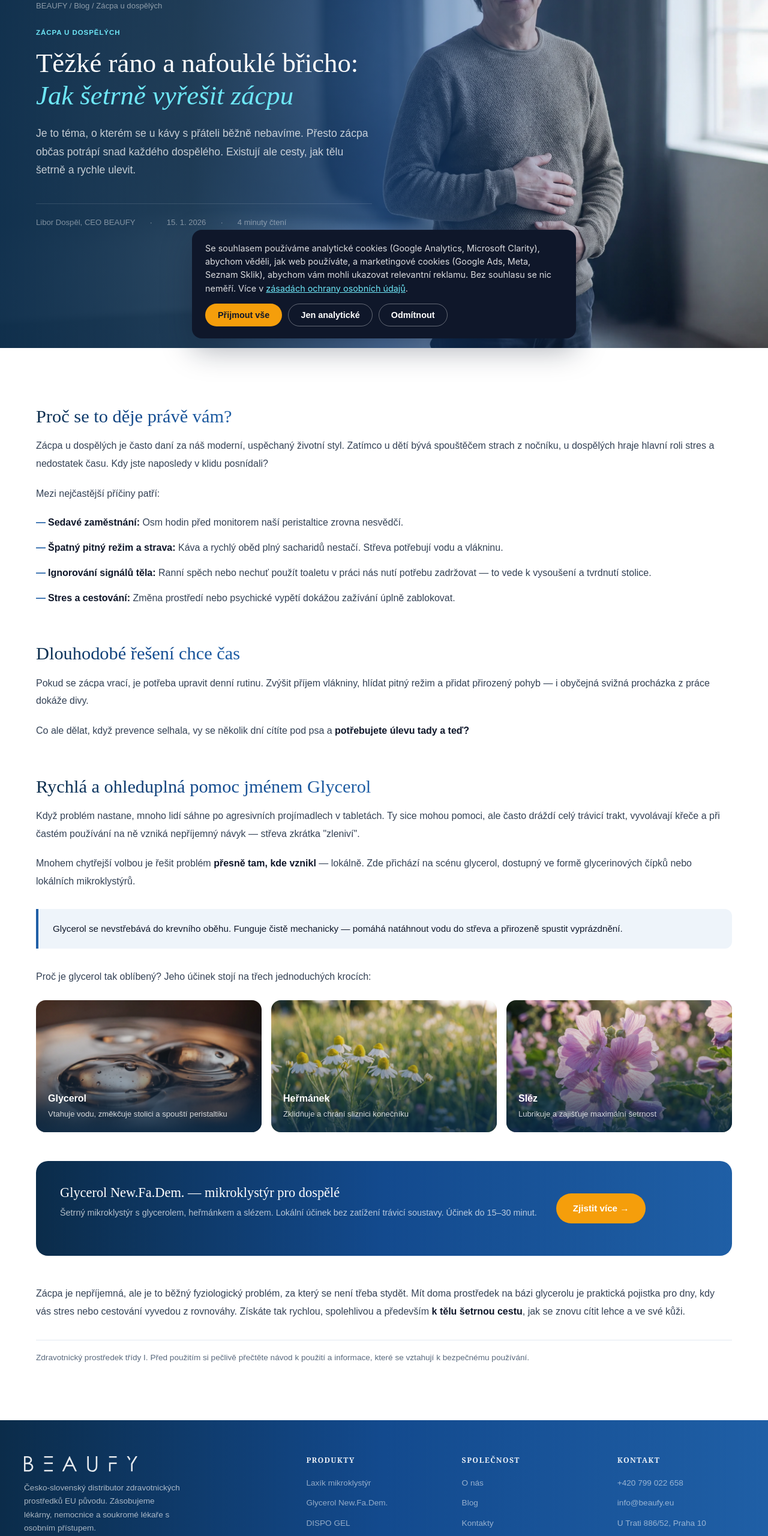
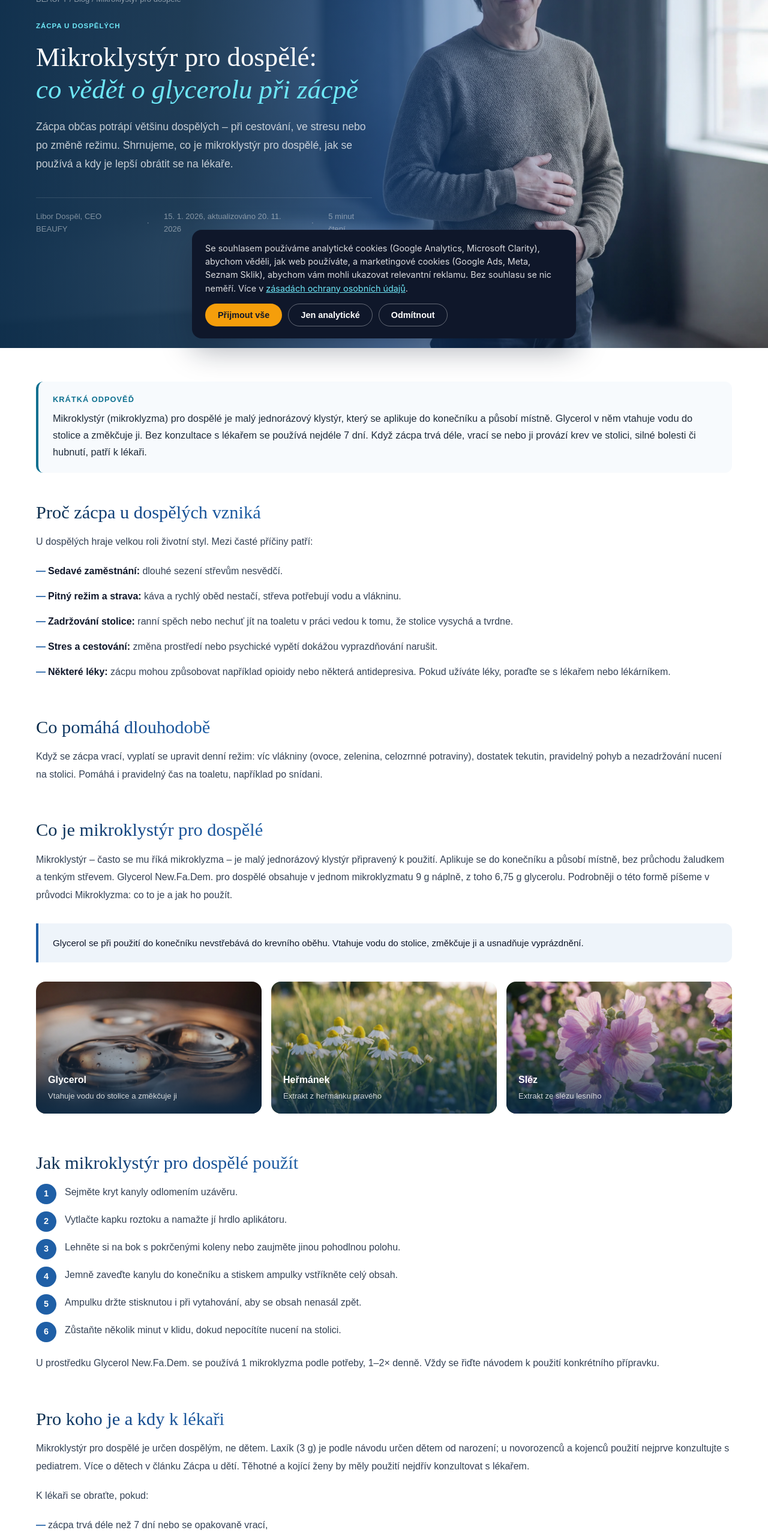
Before and after one commit to LiorD78/beaufy-eu, a plain HTML site: page blog/glycerol-zacpa-u-dospelych/index.html in a window 1280 px wide. Shown: the part 220-2780 px from the top of the page at 60% size. Drawn offline with nearby package versions, Linux system fonts and the light colour scheme; files that its build step writes are made by us from their sources; a web font is replaced by a local one.

Commit message:
Add files via upload

```diff
--- a/blog/glycerol-zacpa-u-dospelych/index.html
+++ b/blog/glycerol-zacpa-u-dospelych/index.html
@@ -4,9 +4,9 @@
   <meta charset="UTF-8">
   <meta name="format-detection" content="telephone=no, date=no, address=no, email=no">
   <meta name="viewport" content="width=device-width, initial-scale=1.0">
-  <title>Těžké ráno a nafouklé břicho: Šetrné řešení zácpy | BEAUFY</title>
-  <meta name="description" content="Zácpa u dospělých je daní za moderní životní styl. Přečtěte si, jak šetrně a rychle ulevit s pomocí glycerolu.">
-  <meta name="keywords" content="zácpa u dospělých, jak vyřešit zácpu, glycerol mikroklystýr, zácpa rychlá pomoc, projímadlo, dospělý zácpa léčba">
+  <title>Mikroklystýr pro dospělé: glycerol při zácpě | BEAUFY</title>
+  <meta name="description" content="Mikroklystýr (mikroklyzma) pro dospělé s glycerolem: jak působí, jak ho použít, pro koho je vhodný a kdy se při zácpě poradit s lékařem.">
+  <meta name="keywords" content="mikroklystýr pro dospělé, mikroklyzma pro dospělé, glycerol mikroklystýr, zácpa u dospělých, Glycerol New.Fa.Dem.">
   <!-- Canonical URL — prevent duplicate content -->
   <link rel="canonical" href="https://www.beaufy.eu/blog/glycerol-zacpa-u-dospelych/">
 
@@ -19,19 +19,19 @@
   <meta property="og:site_name" content="BEAUFY">
   <meta property="og:locale" content="cs_CZ">
   <meta property="og:url" content="https://www.beaufy.eu/blog/glycerol-zacpa-u-dospelych/">
-  <meta property="og:title" content="Těžké ráno a nafouklé břicho: Šetrné řešení zácpy">
-  <meta property="og:description" content="Zácpa u dospělých je daní za moderní životní styl. Přečtěte si, jak šetrně a rychle ulevit s pomocí glycerolu.">
+  <meta property="og:title" content="Mikroklystýr pro dospělé: glycerol při zácpě">
+  <meta property="og:description" content="Mikroklystýr (mikroklyzma) pro dospělé s glycerolem: jak působí, jak ho použít, pro koho je vhodný a kdy se při zácpě poradit s lékařem.">
   <meta property="og:image" content="https://www.beaufy.eu/blog/img/glycerol-hero.jpg">
-  <meta property="og:image:alt" content="Glycerol mikroklystýr pro dospělé — řešení zácpy">
+  <meta property="og:image:alt" content="Glycerol mikroklystýr pro dospělé">
   <meta property="og:image:width" content="1920">
   <meta property="og:image:height" content="1072">
 
   <!-- Twitter Card -->
   <meta name="twitter:card" content="summary_large_image">
-  <meta name="twitter:title" content="Těžké ráno a nafouklé břicho: Šetrné řešení zácpy">
-  <meta name="twitter:description" content="Zácpa u dospělých je daní za moderní životní styl. Přečtěte si, jak šetrně a rychle ulevit s pomocí glycerolu.">
+  <meta name="twitter:title" content="Mikroklystýr pro dospělé: glycerol při zácpě">
+  <meta name="twitter:description" content="Mikroklystýr (mikroklyzma) pro dospělé s glycerolem: jak působí, jak ho použít, pro koho je vhodný a kdy se při zácpě poradit s lékařem.">
   <meta name="twitter:image" content="https://www.beaufy.eu/blog/img/glycerol-hero.jpg">
-  <meta name="twitter:image:alt" content="Glycerol mikroklystýr pro dospělé — řešení zácpy">
+  <meta name="twitter:image:alt" content="Glycerol mikroklystýr pro dospělé">
 
   <!-- Geo targeting (Czech Republic + Slovakia) -->
   <meta name="geo.region" content="CZ-10">
@@ -139,6 +139,9 @@
     }
     @media (max-width: 600px) { .footer-grid { grid-template-columns: 1fr; } .ingredient-grid { grid-template-columns: 1fr; } }
     .article-body p, .article-body ul, .article-body h2, .article-body .highlight-box { max-width: none; }
+    .article-body ol.steps { counter-reset: st; list-style: none; padding: 0; margin: 0 0 20px; display: flex; flex-direction: column; gap: 12px; }
+    .article-body ol.steps li { counter-increment: st; position: relative; padding-left: 48px; font-size: 1rem; color: #334155; line-height: 1.75; min-height: 34px; }
+    .article-body ol.steps li::before { content: counter(st); position: absolute; left: 0; top: 0; width: 34px; height: 34px; border-radius: 50%; background: var(--blue-lt); color: #fff; font-weight: 700; display: flex; align-items: center; justify-content: center; font-size: .9rem; }
   </style>
 
   <!-- JSON-LD structured data for Google Rich Results -->
@@ -146,12 +149,12 @@
 {
   "@context": "https://schema.org",
   "@type": "Article",
-  "headline": "Těžké ráno a nafouklé břicho: Jak šetrně vyřešit zácpu u dospělých",
-  "description": "Zácpa u dospělých je daní za moderní životní styl. Přečtěte si, jak šetrně a rychle ulevit s pomocí glycerolu.",
+  "headline": "Mikroklystýr pro dospělé: co vědět o glycerolu při zácpě",
+  "description": "Mikroklystýr (mikroklyzma) pro dospělé s glycerolem: jak působí, jak ho použít, pro koho je vhodný a kdy se při zácpě poradit s lékařem.",
   "image": "https://www.beaufy.eu/blog/img/glycerol-hero.jpg",
   "url": "https://www.beaufy.eu/blog/glycerol-zacpa-u-dospelych/",
   "datePublished": "2026-01-15T08:00:00+01:00",
-  "dateModified": "2026-10-04T12:00:00+02:00",
+  "dateModified": "2026-11-20T12:00:00+01:00",
   "inLanguage": "cs-CZ",
   "author": {
     "@type": "Person",
@@ -191,8 +194,48 @@
     {
       "@type": "ListItem",
       "position": 3,
-      "name": "Zácpa u dospělých",
+      "name": "Mikroklystýr pro dospělé",
       "item": "https://www.beaufy.eu/blog/glycerol-zacpa-u-dospelych/"
+    }
+  ]
+}
+  </script>
+  <script type="application/ld+json">
+{
+  "@context": "https://schema.org",
+  "@type": "FAQPage",
+  "mainEntity": [
+    {
+      "@type": "Question",
+      "name": "Je mikroklystýr totéž co mikroklyzma?",
+      "acceptedAnswer": {
+        "@type": "Answer",
+        "text": "Ano. Jde o dvě pojmenování stejné formy – malého jednorázového klystýru, který se aplikuje do konečníku. Ve vyhledávání se objevují i varianty mikroklizma nebo mikroklysma."
+      }
+    },
+    {
+      "@type": "Question",
+      "name": "Jak často lze mikroklystýr pro dospělé použít?",
+      "acceptedAnswer": {
+        "@type": "Answer",
+        "text": "U prostředku Glycerol New.Fa.Dem. se používá 1 mikroklyzma podle potřeby, 1–2× denně, bez konzultace s lékařem nejdéle 7 dní. Mikroklyzma není určeno k dlouhodobému každodennímu používání. Vždy se řiďte návodem k použití."
+      }
+    },
+    {
+      "@type": "Question",
+      "name": "Mohu mikroklystýr pro dospělé použít u dítěte?",
+      "acceptedAnswer": {
+        "@type": "Answer",
+        "text": "Ne. Pro děti je určeno mikroklyzma s menší dávkou, například Laxík (3 g), který je podle návodu určen dětem od narození. U novorozenců a kojenců se o zácpě vždy nejprve poraďte s pediatrem."
+      }
+    },
+    {
+      "@type": "Question",
+      "name": "Potřebuji na mikroklystýr recept?",
+      "acceptedAnswer": {
+        "@type": "Answer",
+        "text": "Ne. Glycerol New.Fa.Dem. je zdravotnický prostředek třídy I a v lékárnách je volně prodejný."
+      }
     }
   ]
 }
@@ -206,60 +249,50 @@
   <div class="article-hero-bg article-hero-bg-glycerol-hero"></div>
   <div class="article-hero-gradient"></div>
   <div class="inner">
-    <div class="breadcrumb"><a href="/">BEAUFY</a> / <a href="/blog/">Blog</a> / Zácpa u dospělých</div>
+    <div class="breadcrumb"><a href="/">BEAUFY</a> / <a href="/blog/">Blog</a> / Mikroklystýr pro dospělé</div>
     <div class="article-tag">Zácpa u dospělých</div>
-    <h1>Těžké ráno a nafouklé břicho:<br><em style="font-style:italic;color:var(--teal)">Jak šetrně vyřešit zácpu</em></h1>
-    <p class="lead">Je to téma, o kterém se u kávy s přáteli běžně nebavíme. Přesto zácpa občas potrápí snad každého dospělého. Existují ale cesty, jak tělu šetrně a rychle ulevit.</p>
+    <h1>Mikroklystýr pro dospělé:<br><em style="font-style:italic;color:var(--teal)">co vědět o glycerolu při zácpě</em></h1>
+    <p class="lead">Zácpa občas potrápí většinu dospělých – při cestování, ve stresu nebo po změně režimu. Shrnujeme, co je mikroklystýr pro dospělé, jak se používá a kdy je lepší obrátit se na lékaře.</p>
     <div class="article-meta-bar">
       <span>Libor Dospěl, CEO BEAUFY</span>
       <span>·</span>
-      <span><time datetime="2026-01-15">15. 1. 2026</time></span>
+      <span><time datetime="2026-01-15">15. 1. 2026</time>, aktualizováno <time datetime="2026-11-20">20. 11. 2026</time></span>
       <span>·</span>
-      <span>4 minuty čtení</span>
+      <span>5 minut čtení</span>
     </div>
   </div>
 </section>
 
 <section class="article-body">
   <div class="inner">
-
-    <h2>Proč se to děje právě vám?</h2>
-
-    <p>Zácpa u dospělých je často daní za náš moderní, uspěchaný životní styl. Zatímco u dětí bývá spouštěčem strach z nočníku, u dospělých hraje hlavní roli stres a nedostatek času. Kdy jste naposledy v klidu posnídali?</p>
-
-    <p>Mezi nejčastější příčiny patří:</p>
-    <ul>
-      <li><strong>Sedavé zaměstnání:</strong> Osm hodin před monitorem naší peristaltice zrovna nesvědčí.</li>
-      <li><strong>Špatný pitný režim a strava:</strong> Káva a rychlý oběd plný sacharidů nestačí. Střeva potřebují vodu a vlákninu.</li>
-      <li><strong>Ignorování signálů těla:</strong> Ranní spěch nebo nechuť použít toaletu v práci nás nutí potřebu zadržovat — to vede k vysoušení a tvrdnutí stolice.</li>
-      <li><strong>Stres a cestování:</strong> Změna prostředí nebo psychické vypětí dokážou zažívání úplně zablokovat.</li>
-    </ul>
-
-    <h2>Dlouhodobé řešení chce čas</h2>
-
-    <p>Pokud se zácpa vrací, je potřeba upravit denní rutinu. Zvýšit příjem vlákniny, hlídat pitný režim a přidat přirozený pohyb — i obyčejná svižná procházka z práce dokáže divy.</p>
-
-    <p>Co ale dělat, když prevence selhala, vy se několik dní cítíte pod psa a <strong>potřebujete úlevu tady a teď?</strong></p>
-
-    <h2>Rychlá a ohleduplná pomoc jménem Glycerol</h2>
-
-    <p>Když problém nastane, mnoho lidí sáhne po agresivních projímadlech v tabletách. Ty sice mohou pomoci, ale často dráždí celý trávicí trakt, vyvolávají křeče a při častém používání na ně vzniká nepříjemný návyk — střeva zkrátka "zleniví".</p>
-
-    <p>Mnohem chytřejší volbou je řešit problém <strong>přesně tam, kde vznikl</strong> — lokálně. Zde přichází na scénu <a href="/glycerol/">glycerol</a>, dostupný ve formě glycerinových čípků nebo lokálních mikroklystýrů.</p>
-
-    <div class="highlight-box">
-      <p>Glycerol se nevstřebává do krevního oběhu. Funguje čistě mechanicky — pomáhá natáhnout vodu do střeva a přirozeně spustit vyprázdnění.</p>
+    <div style="background:var(--bg2,#f7fafd);border-left:4px solid var(--petrol,#0d7090);border-radius:12px;padding:20px 24px;margin:0 0 8px;">
+      <strong style="display:block;color:var(--petrol,#0d7090);font-size:.8rem;letter-spacing:.08em;text-transform:uppercase;margin-bottom:8px;">Krátká odpověď</strong>
+      <p style="margin:0;font-size:1.02rem;line-height:1.7;color:#1e2b3a;">Mikroklystýr (mikroklyzma) pro dospělé je malý jednorázový klystýr, který se aplikuje do konečníku a působí místně. Glycerol v něm vtahuje vodu do stolice a změkčuje ji. Bez konzultace s lékařem se používá nejdéle 7 dní. Když zácpa trvá déle, vrací se nebo ji provází krev ve stolici, silné bolesti či hubnutí, patří k lékaři.</p>
     </div>
 
-    <p>Proč je glycerol tak oblíbený? Jeho účinek stojí na třech jednoduchých krocích:</p>
-
+    <h2>Proč zácpa u dospělých vzniká</h2>
+    <p>U dospělých hraje velkou roli životní styl. Mezi časté příčiny patří:</p>
+    <ul>
+      <li><strong>Sedavé zaměstnání:</strong> dlouhé sezení střevům nesvědčí.</li>
+      <li><strong>Pitný režim a strava:</strong> káva a rychlý oběd nestačí, střeva potřebují vodu a vlákninu.</li>
+      <li><strong>Zadržování stolice:</strong> ranní spěch nebo nechuť jít na toaletu v práci vedou k tomu, že stolice vysychá a tvrdne.</li>
+      <li><strong>Stres a cestování:</strong> změna prostředí nebo psychické vypětí dokážou vyprazdňování narušit.</li>
+      <li><strong>Některé léky:</strong> zácpu mohou způsobovat například opioidy nebo některá antidepresiva. Pokud užíváte léky, poraďte se s lékařem nebo lékárníkem.</li>
+    </ul>
+    <h2>Co pomáhá dlouhodobě</h2>
+    <p>Když se zácpa vrací, vyplatí se upravit denní režim: víc vlákniny (ovoce, zelenina, celozrnné potraviny), dostatek tekutin, pravidelný pohyb a nezadržování nucení na stolici. Pomáhá i pravidelný čas na toaletu, například po snídani.</p>
+    <h2>Co je mikroklystýr pro dospělé</h2>
+    <p>Mikroklystýr – často se mu říká mikroklyzma – je malý jednorázový klystýr připravený k použití. Aplikuje se do konečníku a působí místně, bez průchodu žaludkem a tenkým střevem. <a href="/glycerol/">Glycerol New.Fa.Dem.</a> pro dospělé obsahuje v jednom mikroklyzmatu 9 g náplně, z toho 6,75 g glycerolu. Podrobněji o této formě píšeme v průvodci <a href="/blog/mikroklyzma/">Mikroklyzma: co to je a jak ho použít</a>.</p>
+    <div class="highlight-box">
+      <p>Glycerol se při použití do konečníku nevstřebává do krevního oběhu. Vtahuje vodu do stolice, změkčuje ji a usnadňuje vyprázdnění.</p>
+    </div>
     <div class="ingredient-grid">
       <div class="ingredient-card">
         <div class="ingredient-card-bg ingredient-bg-glycerol"></div>
         <div class="ingredient-card-overlay"></div>
         <div class="ingredient-card-body">
           <div class="ingredient-name">Glycerol</div>
-          <div class="ingredient-desc">Vtahuje vodu, změkčuje stolici a spouští peristaltiku</div>
+          <div class="ingredient-desc">Vtahuje vodu do stolice a změkčuje ji</div>
         </div>
       </div>
       <div class="ingredient-card">
@@ -267,7 +300,7 @@
         <div class="ingredient-card-overlay"></div>
         <div class="ingredient-card-body">
           <div class="ingredient-name">Heřmánek</div>
-          <div class="ingredient-desc">Zklidňuje a chrání sliznici konečníku</div>
+          <div class="ingredient-desc">Extrakt z heřmánku pravého</div>
         </div>
       </div>
       <div class="ingredient-card">
@@ -275,26 +308,49 @@
         <div class="ingredient-card-overlay"></div>
         <div class="ingredient-card-body">
           <div class="ingredient-name">Sléz</div>
-          <div class="ingredient-desc">Lubrikuje a zajišťuje maximální šetrnost</div>
+          <div class="ingredient-desc">Extrakt ze slézu lesního</div>
         </div>
       </div>
     </div>
-
+    <h2>Jak mikroklystýr pro dospělé použít</h2>
+    <ol class="steps">
+      <li>Sejměte kryt kanyly odlomením uzávěru.</li>
+      <li>Vytlačte kapku roztoku a namažte jí hrdlo aplikátoru.</li>
+      <li>Lehněte si na bok s pokrčenými koleny nebo zaujměte jinou pohodlnou polohu.</li>
+      <li>Jemně zaveďte kanylu do konečníku a stiskem ampulky vstříkněte celý obsah.</li>
+      <li>Ampulku držte stisknutou i při vytahování, aby se obsah nenasál zpět.</li>
+      <li>Zůstaňte několik minut v klidu, dokud nepocítíte nucení na stolici.</li>
+    </ol>
+    <p>U prostředku Glycerol New.Fa.Dem. se používá 1 mikroklyzma podle potřeby, 1–2× denně. Vždy se řiďte návodem k použití konkrétního přípravku.</p>
+    <h2>Pro koho je a kdy k lékaři</h2>
+    <p>Mikroklystýr pro dospělé je určen dospělým, ne dětem. <a href="/laxik/">Laxík</a> (3 g) je podle návodu určen dětem od narození; u novorozenců a kojenců použití nejprve konzultujte s pediatrem. Více o dětech v článku <a href="/blog/zacpa-u-deti/">Zácpa u dětí</a>. Těhotné a kojící ženy by měly použití nejdřív konzultovat s lékařem.</p>
+    <p>K lékaři se obraťte, pokud:</p>
+    <ul>
+      <li>zácpa trvá déle než 7 dní nebo se opakovaně vrací,</li>
+      <li>se objeví krev ve stolici, silné bolesti břicha, zvracení nebo horečka,</li>
+      <li>nevysvětlitelně hubnete,</li>
+      <li>se náhle a dlouhodobě změnilo vaše vyprazdňování.</li>
+    </ul>
     <div class="article-cta">
       <div class="article-cta-text">
         <h3>Glycerol New.Fa.Dem. — mikroklystýr pro dospělé</h3>
-        <p>Šetrný mikroklystýr s glycerolem, heřmánkem a slézem. Lokální účinek bez zatížení trávicí soustavy. Účinek do 15–30 minut.</p>
+        <p>Mikroklyzma 6 × 9 g s glycerolem, heřmánkem a slézem. Zdravotnický prostředek třídy I, v lékárnách volně prodejný. Před použitím si pečlivě přečtěte návod k použití.</p>
       </div>
       <a href="/glycerol/" class="article-cta-btn">Zjistit více →</a>
     </div>
-
-    <p>Zácpa je nepříjemná, ale je to běžný fyziologický problém, za který se není třeba stydět. Mít doma prostředek na bázi glycerolu je praktická pojistka pro dny, kdy vás stres nebo cestování vyvedou z rovnováhy. Získáte tak rychlou, spolehlivou a především <strong>k tělu šetrnou cestu</strong>, jak se znovu cítit lehce a ve své kůži.</p>
-
+    <h2>Časté otázky</h2>
+    <h3 style="font-family:'DM Serif Display',serif;font-weight:400;color:var(--navy);font-size:1.15rem;margin:24px 0 6px;">Je mikroklystýr totéž co mikroklyzma?</h3>
+    <p>Ano. Jde o dvě pojmenování stejné formy – malého jednorázového klystýru, který se aplikuje do konečníku. Ve vyhledávání se objevují i varianty mikroklizma nebo mikroklysma.</p>
+    <h3 style="font-family:'DM Serif Display',serif;font-weight:400;color:var(--navy);font-size:1.15rem;margin:24px 0 6px;">Jak často lze mikroklystýr pro dospělé použít?</h3>
+    <p>U prostředku Glycerol New.Fa.Dem. se používá 1 mikroklyzma podle potřeby, 1–2× denně, bez konzultace s lékařem nejdéle 7 dní. Mikroklyzma není určeno k dlouhodobému každodennímu používání. Vždy se řiďte návodem k použití.</p>
+    <h3 style="font-family:'DM Serif Display',serif;font-weight:400;color:var(--navy);font-size:1.15rem;margin:24px 0 6px;">Mohu mikroklystýr pro dospělé použít u dítěte?</h3>
+    <p>Ne. Pro děti je určeno mikroklyzma s menší dávkou, například <a href="/laxik/">Laxík</a> (3 g), který je podle návodu určen dětem od narození. U novorozenců a kojenců se o zácpě vždy nejprve poraďte s pediatrem.</p>
+    <h3 style="font-family:'DM Serif Display',serif;font-weight:400;color:var(--navy);font-size:1.15rem;margin:24px 0 6px;">Potřebuji na mikroklystýr recept?</h3>
+    <p>Ne. Glycerol New.Fa.Dem. je zdravotnický prostředek třídy I a v lékárnách je volně prodejný.</p>
+    <p>Zácpa je běžná a není třeba se za ni stydět. Mít doma mikroklystýr pro dospělé se hodí na cesty i na dny, kdy se režim rozhodí – a když potíže trvají, je správné obrátit se na lékaře.</p>
     <p style="margin-top:32px;font-size:.85rem;color:var(--muted);border-top:1px solid var(--border);padding-top:16px;">Zdravotnický prostředek třídy I. Před použitím si pečlivě přečtěte návod k použití a informace, které se vztahují k bezpečnému používání.</p>
-
   </div>
 </section>
-
 <!-- @include _partials/footer.html -->
 
 <button class="scroll-top" id="scrollTop" aria-label="Nahoru" onclick="window.scrollTo({top:0,behavior:'smooth'})">↑</button>
```
